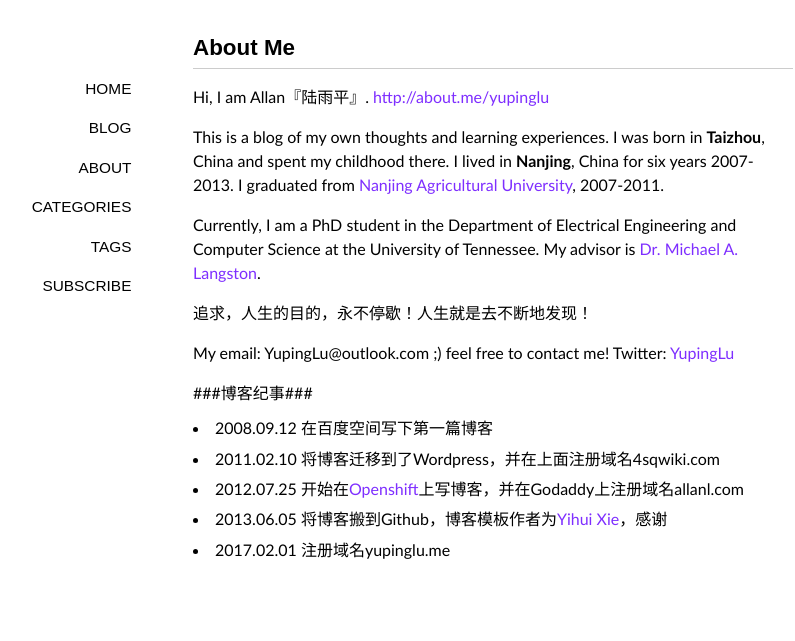
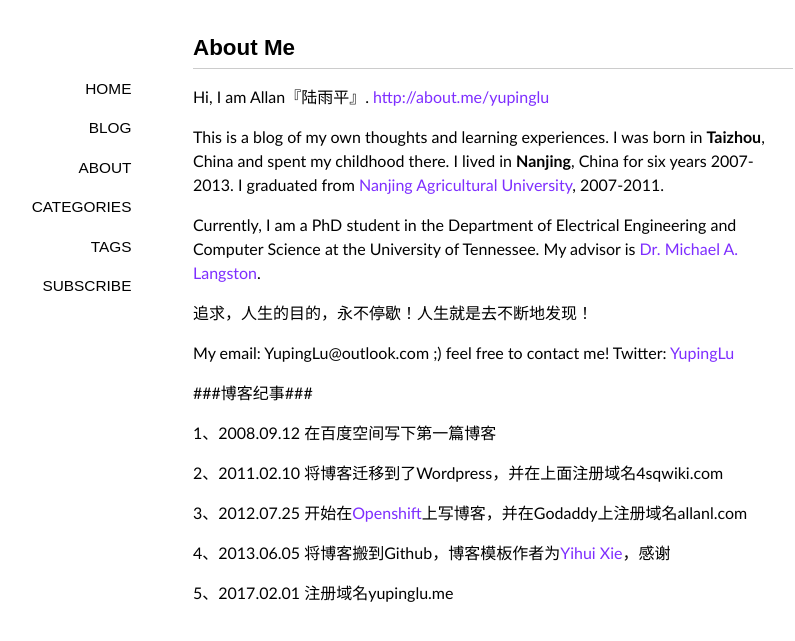
Before and after one commit to YupingLu/YupingLu.github.io, a Jekyll site: the page built from about/index.md, in a window 1280 px wide. Shown: the top 641 px of the page, without its empty margins (147-942 px from the left). Built offline with Jekyll 4.4.1, drawn with Linux system fonts in a browser that asks for light colours; some web fonts are replaced; comment, search, counter and statistics services are not loaded.

Commit message:
update about me

```diff
--- a/about/index.md
+++ b/about/index.md
@@ -17,8 +17,13 @@ My email: YupingLu@outlook.com ;)  feel free to contact me!
 Twitter: [YupingLu](https://twitter.com/YupingLu)
 
 ###博客纪事###
--   2008.09.12 在百度空间写下第一篇博客
--   2011.02.10 将博客迁移到了Wordpress，并在上面注册域名4sqwiki.com
--   2012.07.25 开始在[Openshift](https://openshift.redhat.com/)上写博客，并在Godaddy上注册域名allanl.com
--   2013.06.05 将博客搬到Github，博客模板作者为[Yihui Xie](http://yihui.name/)，感谢
--   2017.02.01 注册域名yupinglu.me
+
+1、2008.09.12 在百度空间写下第一篇博客
+
+2、2011.02.10 将博客迁移到了Wordpress，并在上面注册域名4sqwiki.com
+
+3、2012.07.25 开始在[Openshift](https://openshift.redhat.com/)上写博客，并在Godaddy上注册域名allanl.com
+
+4、2013.06.05 将博客搬到Github，博客模板作者为[Yihui Xie](http://yihui.name/)，感谢
+
+5、2017.02.01 注册域名yupinglu.me
```
